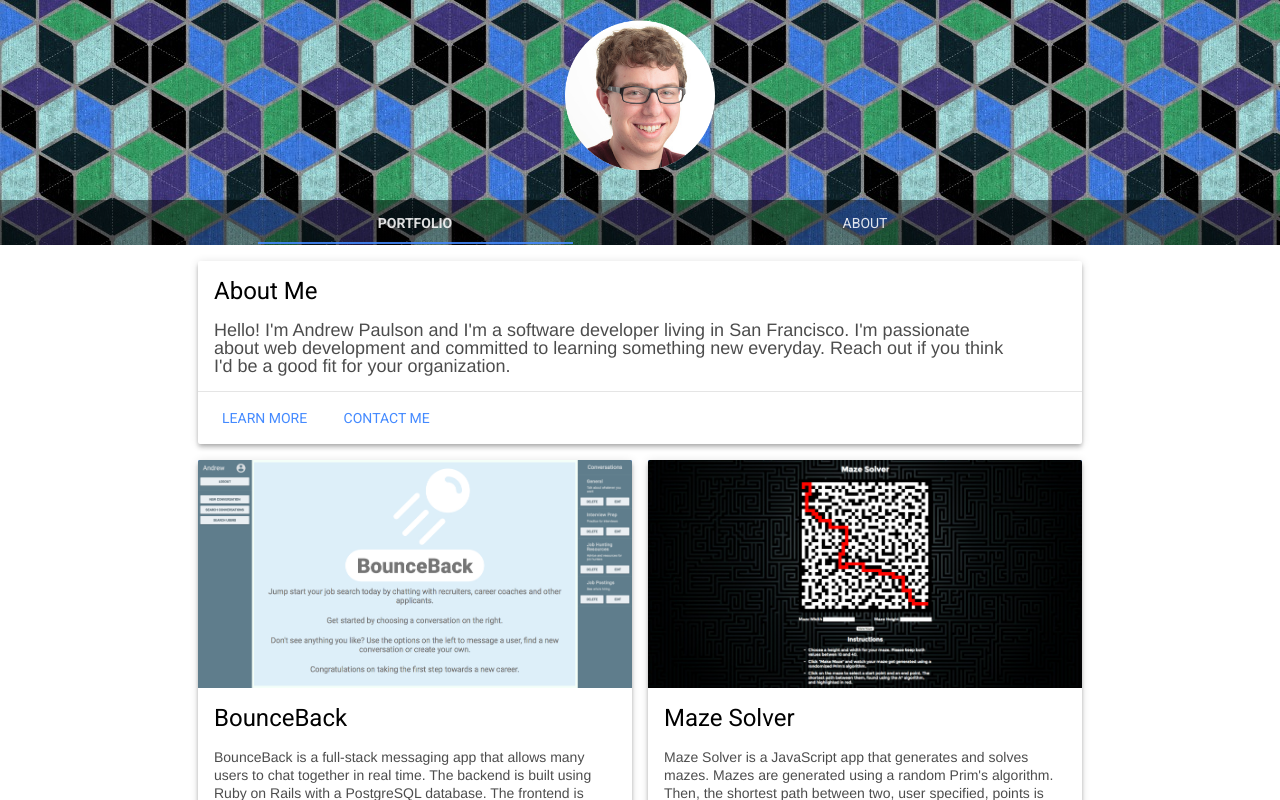
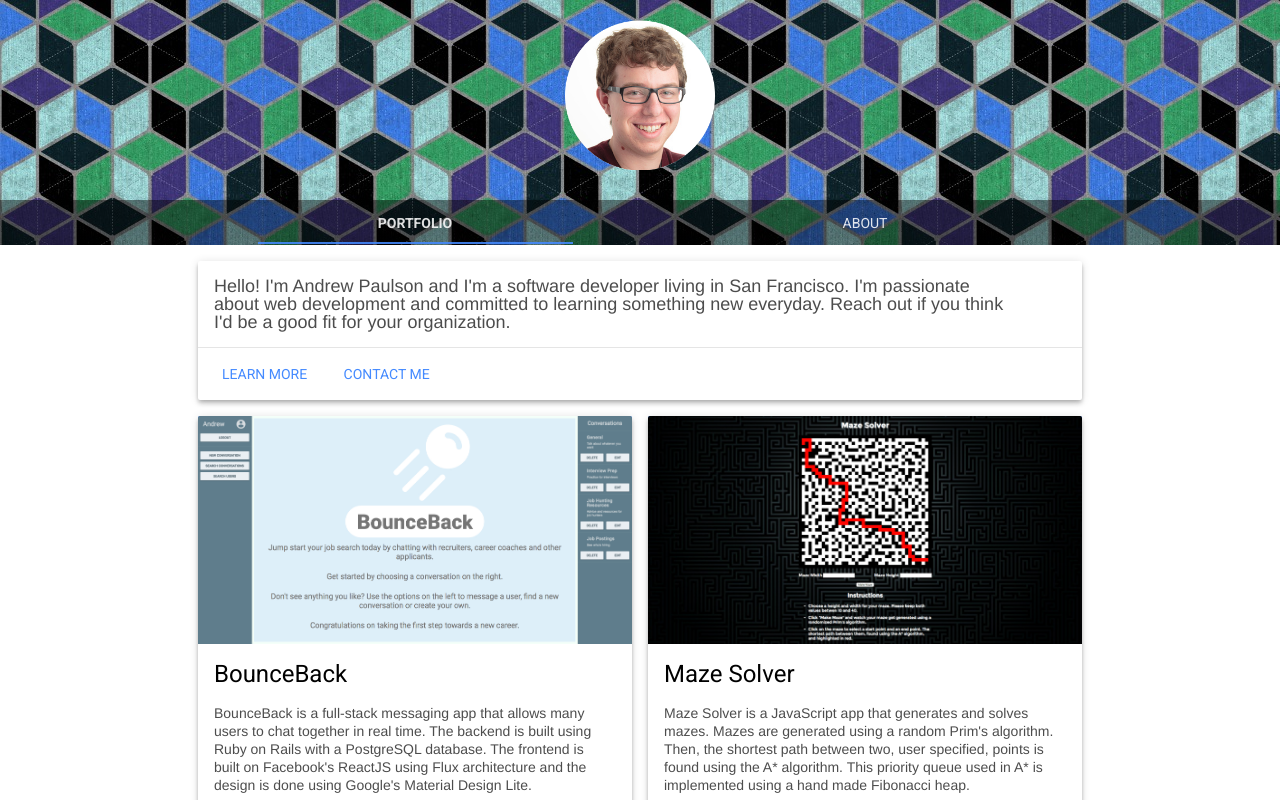
Before and after one commit to a-paulson/a-paulson.github.io, a plain HTML site: page index.html in a window 1280 px wide. Drawn offline with nearby package versions, Linux system fonts and the light colour scheme.

Commit message:
changed index heading

```diff
--- a/index.html
+++ b/index.html
@@ -57,9 +57,6 @@
         <main class="mdl-layout__content">
             <div class="mdl-grid portfolio-max-width">
                 <div class="mdl-cell mdl-card mdl-shadow--4dp portfolio-card intro-card">
-                    <div class="mdl-card__title">
-                        <h2 class="mdl-card__title-text">About Me</h2>
-                    </div>
                     <div class="mdl-card__supporting-text intro-text">
                         Hello! I'm Andrew Paulson and I'm a software developer living in San Francisco. I'm passionate about web development and committed to learning something new everyday. Reach out if you think I'd be a good fit for your organization.
                     </div>
```
